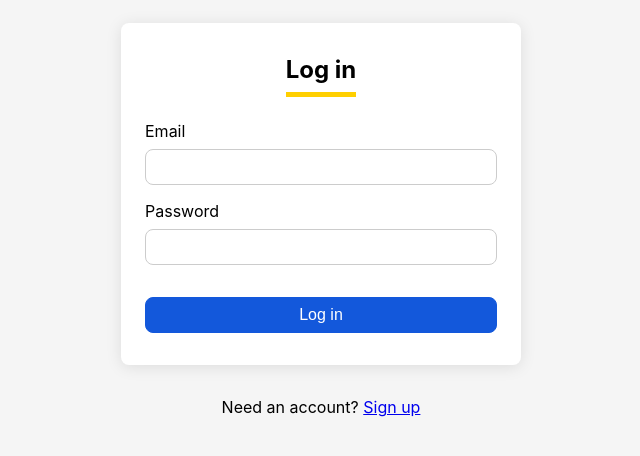
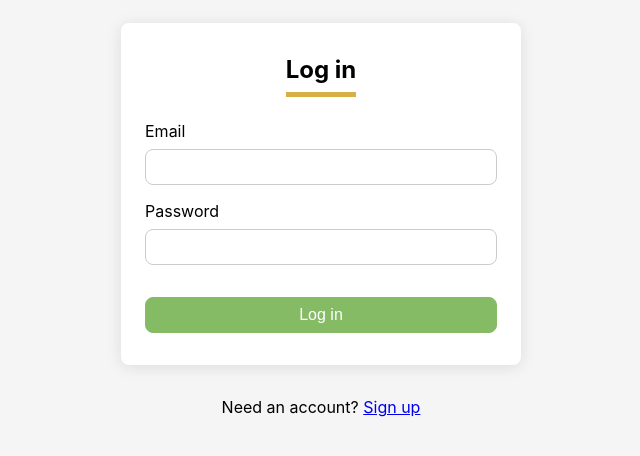
Before and after one commit to Runowo96/stock-news-ai, a React (Create React App) app: page /login in a window 1280 px wide. Shown: the part 188-644 px from the top of the page, without its empty margins (319-959 px from the left). Built offline with nearby package versions, Linux system fonts and the light colour scheme.

Commit message:
minor changes to styling

```diff
--- a/src/Components/Login/Login.scss
+++ b/src/Components/Login/Login.scss
@@ -24,15 +24,15 @@
 
         text-align: center;
         font-size: 1.5rem;
-        border-bottom: 5px solid #ffcf00;
+        border-bottom: 5px solid #d8ae47;
         padding-bottom: 0.5rem;
         align-self: center;
     }
 
     &__button {
         margin-top: 1rem;
-        background-color: #1358db;
-        border: 1px solid #1358db;
+        background-color: #85BB65;
+        border: 1px solid #85BB65;
         color: #fff;
         border-radius: 0.5rem;
         padding: 0.5rem;
```
